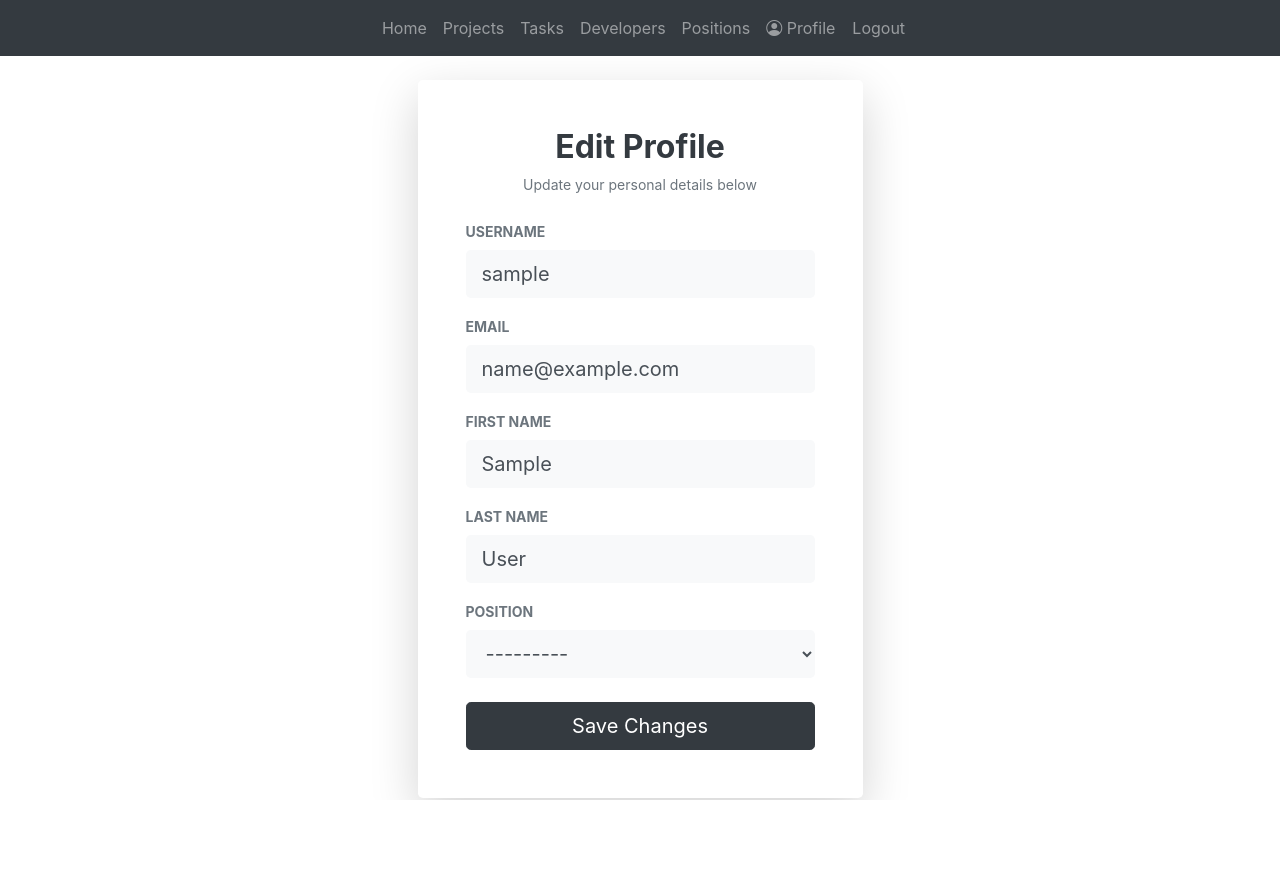
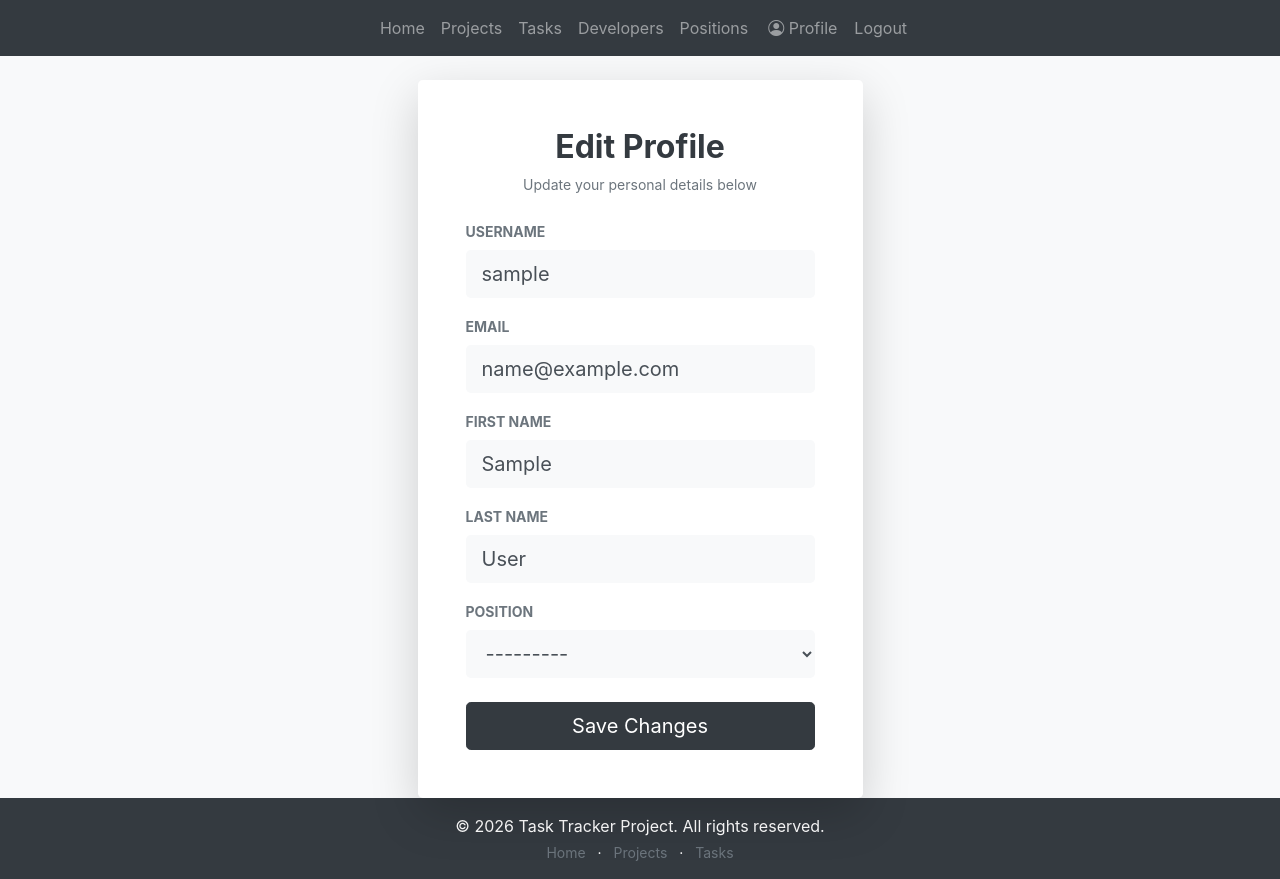
Before and after one commit to grimm60832-ops/django-task-tracker, a Django app: page /profile/ in a window 1280 px wide. Before the commit the page ends 800 px from the top, so only its background shows below. Run offline with Django 5.2, Linux system fonts and the light colour scheme; the visitor is signed in with stand-in values (Sample User, id 1); data that the repository does not hold is empty.

Commit message:
add footer and footer component, make index view public

```diff
--- a/catalog/views.py
+++ b/catalog/views.py
@@ -10,7 +10,7 @@ from catalog.forms import RegistrationForm, DeveloperUpdateForm
 from catalog.models import Developer, Project, Task, Position
 
 
-class IndexView(LoginRequiredMixin, TemplateView):
+class IndexView(TemplateView):
     template_name = "catalog/index.html"
 
     def get_context_data(self, **kwargs):
--- a/templates/catalog/base.html
+++ b/templates/catalog/base.html
@@ -7,21 +7,23 @@
   <link rel="stylesheet" href="https://cdn.jsdelivr.net/npm/bootstrap@4.6.2/dist/css/bootstrap.min.css">
   <link rel="stylesheet" href="https://cdn.jsdelivr.net/npm/bootstrap-icons@1.11.3/font/bootstrap-icons.min.css">
 </head>
-<body>
+<body class="d-flex flex-column min-vh-100 bg-light">
   <nav class="navbar navbar-expand-lg navbar-dark bg-dark mb-4">
     <button class="navbar-toggler" type="button" data-toggle="collapse" data-target="#navbarNav" aria-controls="navbarNav" aria-expanded="false" aria-label="Toggle navigation">
       <span class="navbar-toggler-icon"></span>
     </button>
     <div class="collapse navbar-collapse" id="navbarNav">
-      <ul class="navbar-nav mx-auto">
+      <ul class="navbar-nav mx-auto align-items-center">
         <li class="nav-item"><a class="nav-link" href="{% url 'catalog:index' %}">Home</a></li>
         <li class="nav-item"><a class="nav-link" href="{% url 'catalog:projects' %}">Projects</a></li>
         <li class="nav-item"><a class="nav-link" href="{% url 'catalog:tasks' %}">Tasks</a></li>
         <li class="nav-item"><a class="nav-link" href="{% url 'catalog:developers' %}">Developers</a></li>
         <li class="nav-item"><a class="nav-link" href="{% url 'catalog:positions' %}">Positions</a></li>
+        <li class="nav-item ml-1">
           <a class="nav-link" href="{% url 'catalog:dev_profile' %}">
             <i class="bi bi-person-circle"></i> Profile
           </a>
+        </li>
         <li class="nav-item d-flex align-items-center ml-2">
           <form action="{% url 'catalog:logout' %}" method="post" class="m-0 p-0">
             {% csrf_token %}
@@ -32,7 +34,9 @@
     </div>
   </nav>
 
-  <!-- Messages -->
+  <!-- Content wrapper that pushes the footer down -->
+  <div class="flex-fill">
+    <!-- Block messages -->
     <div class="container">
       {% if messages %}
         {% for message in messages %}
@@ -50,6 +54,21 @@
       {% block content %}
       {% endblock %}
     </div>
+  </div>
+
+  <!-- Footer -->
+  <footer class="bg-dark text-white text-center py-3 mt-auto">
+    <div class="container">
+      <p class="mb-1">&copy; 2026 Task Tracker Project. All rights reserved.</p>
+      <ul class="list-inline mb-0 small">
+        <li class="list-inline-item"><a href="{% url 'catalog:index' %}" class="text-muted">Home</a></li>
+        <li class="list-inline-item">&middot;</li>
+        <li class="list-inline-item"><a href="{% url 'catalog:projects' %}" class="text-muted">Projects</a></li>
+        <li class="list-inline-item">&middot;</li>
+        <li class="list-inline-item"><a href="{% url 'catalog:tasks' %}" class="text-muted">Tasks</a></li>
+      </ul>
+    </div>
+  </footer>
 
   <!-- Bootstrap JS -->
   <script src="https://code.jquery.com/jquery-3.5.1.slim.min.js"></script>
```
Lines whose indentation alone changed are shown as unchanged.
